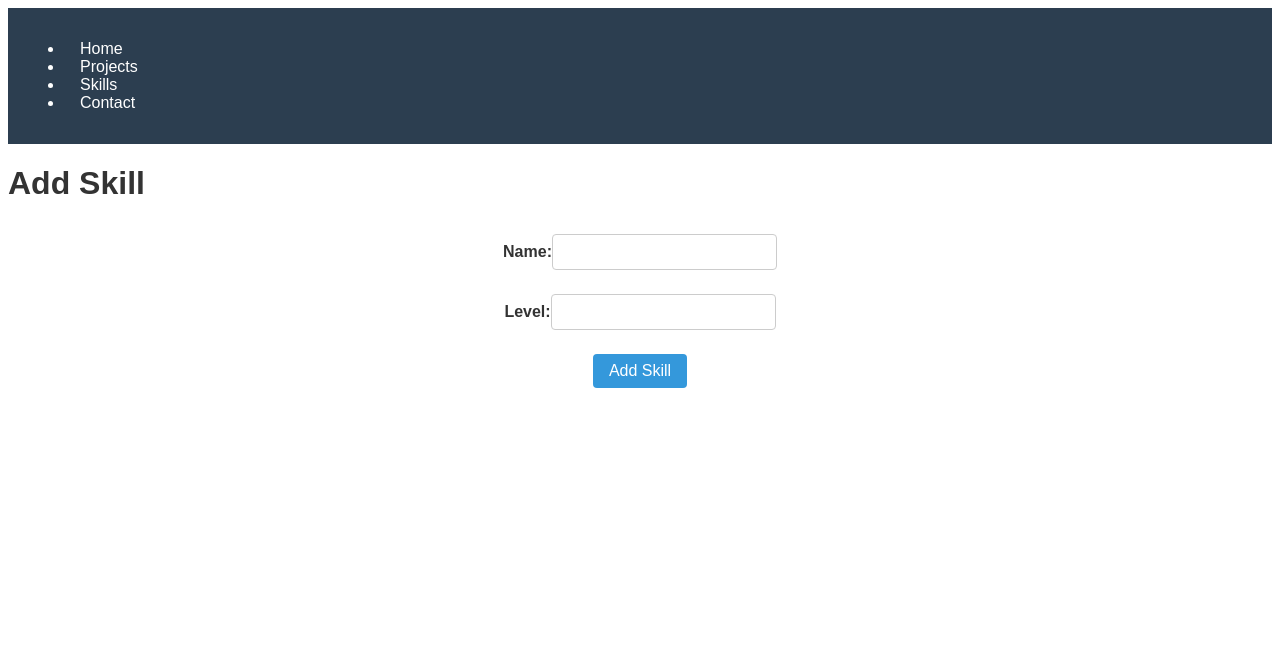
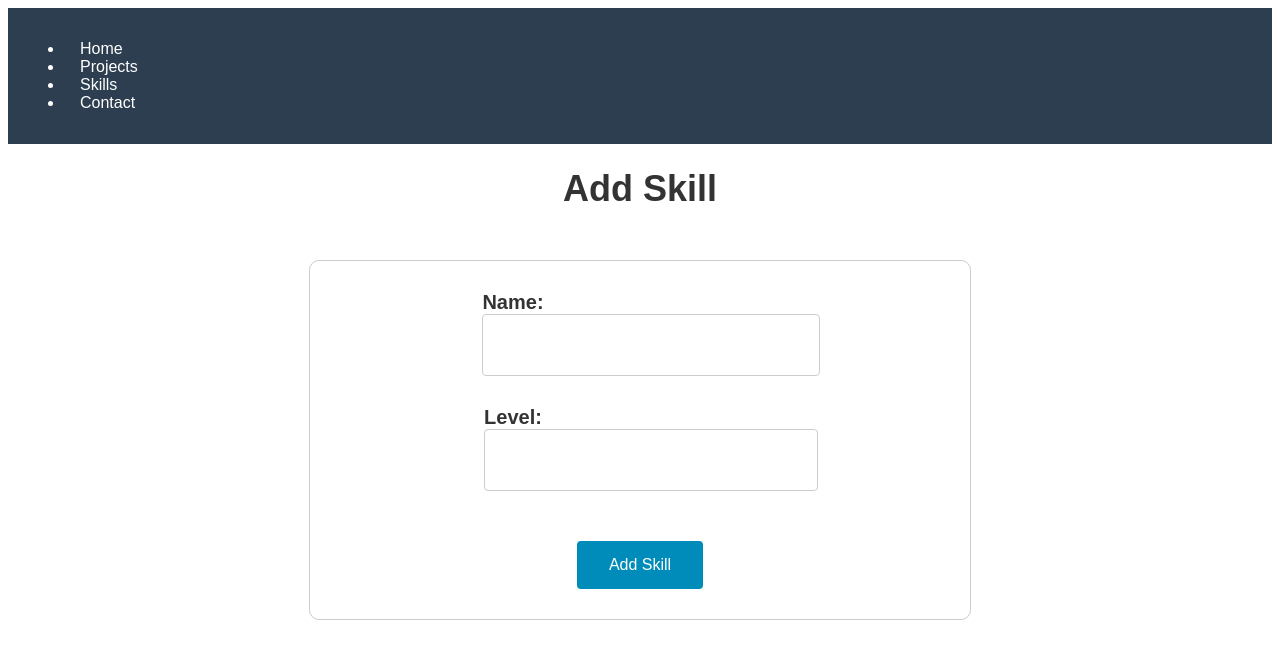
Before and after one commit to Dancunrandy/PROJECT-MANAGEMENT-APP, a React (Create React App) app in the folder client-app/: page /addskill in a window 1280 px wide. Shown: the top 658 px of the page. Built offline with nearby package versions, Linux system fonts and the light colour scheme.

Commit message:
added styles

```diff
--- a/client-app/src/components/Navbar.js
+++ b/client-app/src/components/Navbar.js
@@ -15,7 +15,7 @@ const Navbar = () => {
           <Link to="./skillForm">Skills</Link>
         </li>
         <li>
-          <Link to="/contact">Contact</Link>
+          <Link to="/Register">Contact</Link>
         </li>
       </ul>
     </nav>
--- a/client-app/src/components/skills/SkillForm.js
+++ b/client-app/src/components/skills/SkillForm.js
@@ -51,7 +51,7 @@ const SkillForm = () => {
             <option value="Advanced">Advanced</option>
           </select>
         </label>
-        <button type="submit">Submit</button>
+        <button className='skillform' type="submit">Submit</button>
       </form>
     </div>
   );
--- a/client-app/src/index.css
+++ b/client-app/src/index.css
@@ -106,3 +106,86 @@ td {
   background-color: darkred;
   color: white;
 }
+/* ProjectForm CSS */
+form {
+  display: flex;
+  flex-direction: column;
+  align-items: center;
+  margin: 50px auto;
+  width: 80%;
+  max-width: 600px;
+  border: 1px solid #ccc;
+  padding: 30px;
+  border-radius: 10px;
+  background-color: #fff;
+}
+
+h1 {
+  font-size: 36px;
+  text-align: center;
+  margin-bottom: 30px;
+}
+
+label {
+  display: block;
+  font-size: 20px;
+  margin-bottom: 10px;
+}
+
+input[type="text"],
+textarea {
+  width: 100%;
+  height: 40px;
+  padding: 10px;
+  border: 1px solid #ccc;
+  border-radius: 4px;
+  margin-bottom: 20px;
+  font-size: 18px;
+}
+
+textarea {
+  height: 150px;
+}
+
+button[type="submit"] {
+  background-color: #008CBA; /* Blue */
+  border: none;
+  color: white;
+  padding: 15px 32px;
+  text-align: center;
+  text-decoration: none;
+  display: inline-block;
+  font-size: 16px;
+  margin-top: 20px;
+  cursor: pointer;
+  align-self: flex-end;
+}
+
+button[type="submit"]:hover {
+  background-color: #005f73;
+}
+
+button[type="submit"]:focus {
+  outline: none;
+}
+
+button[type="submit"]:disabled {
+  background-color: #ccc;
+  cursor: not-allowed;
+}
+
+button[type="submit"]:disabled:hover {
+  background-color: #ccc;
+}
+.button {
+  background-color: #008CBA; /* Blue */
+  border: none;
+  color: white;
+  padding: 15px 32px;
+  text-align: center;
+  text-decoration: none;
+  display: inline-block;
+  font-size: 16px;
+  margin-block: 10px;
+  cursor: pointer;
+}
```
